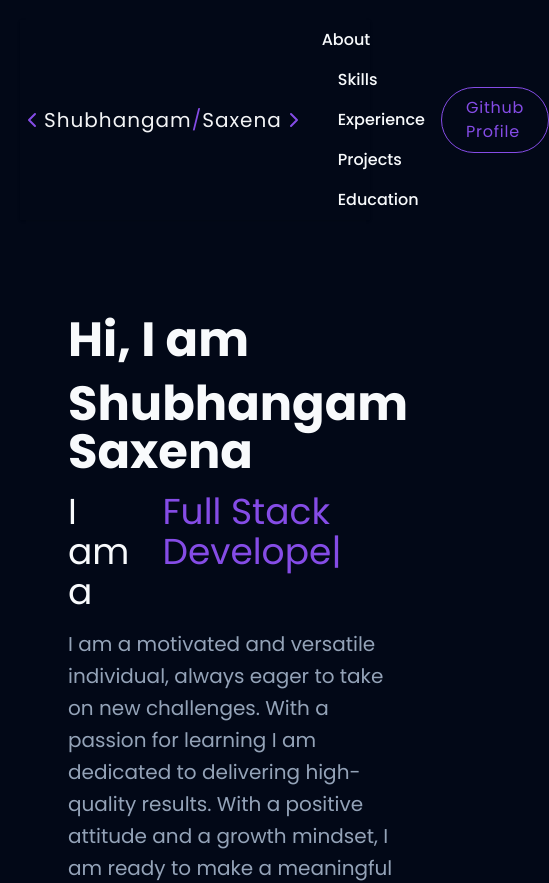
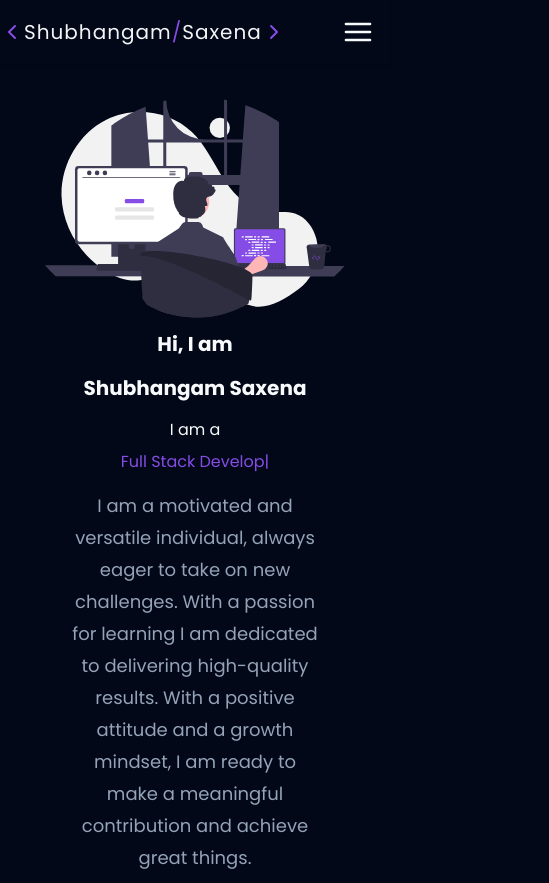
Before and after one commit to Shubhangam333/personal-portfolio, a Next.js app: page / in a window 390 px wide. Shown: the top 883 px of the page, 549 px wide, since content can reach past the window. Built offline with nearby package versions, Linux system fonts and the light colour scheme.

Commit message:
add responsiveness to website

```diff
--- a/src/app/page.tsx
+++ b/src/app/page.tsx
@@ -2,7 +2,7 @@ import About from "@/components/app/About";
 
 export default function Home() {
   return (
-    <main className="px-12">
+    <main className="px-12 mt-24">
       <About />
     </main>
   );
--- a/src/components/app/About.tsx
+++ b/src/components/app/About.tsx
@@ -5,14 +5,16 @@ import HeroSvg from "./svg/HeroSvg";
 
 export default function About() {
   return (
-    <section className="mt-24 flex justify-between items-center">
-      <div className="flex flex-col gap-4 items-start">
-        <hgroup className="font-bold text-5xl flex flex-col gap-4">
+    <section className="flex justify-between items-center lg:flex-row gap-4 flex-col-reverse ">
+      <div className="flex flex-col gap-4 lg:items-start items-center">
+        <hgroup className="font-bold lg:text-4xl xl:text-5xl   sm:text-3xl text-xl  flex flex-col gap-4 lg:items-start items-center">
           <h1>Hi, I am</h1>
-          <h1>Shubhangam Saxena</h1>
+          <h1 className="sm:block flex flex-col items-center w-full">
+            Shubhangam Saxena
+          </h1>
         </hgroup>
-        <h2 className="font-normal text-4xl flex gap-4">
-          I am a{" "}
+        <h2 className="font-normal lg:text-4xl md:text-2xl sm:text-xl text-md flex gap-2 sm:flex-row flex-col items-center">
+          I am a
           <span className="text-[#854CE6]">
             <ReactTyped
               strings={["Full Stack Developer"]}
@@ -21,18 +23,18 @@ export default function About() {
             />
           </span>
         </h2>
-        <p className="text-xl text-slate-400 max-w-[550px] leading-8">
+        <p className="lg:text-xl text-lg text-slate-400 max-w-[550px] leading-8 text-center lg:text-start">
           I am a motivated and versatile individual, always eager to take on new
           challenges. With a passion for learning I am dedicated to delivering
           high-quality results. With a positive attitude and a growth mindset, I
           am ready to make a meaningful contribution and achieve great things.
         </p>
 
-        <button className="mt-4 hover:scale-105 transition-all py-4 px-20 rounded-full font-medium text-xl bg-gradient-to-r from-[#CE00FF] to-[#854CE6]">
+        <button className="mt-4 hover:scale-105 transition-all py-4 sm:px-20 px-12 rounded-full font-medium sm:text-xl text-lg bg-gradient-to-r from-[#CE00FF] to-[#854CE6]">
           Check Resume
         </button>
       </div>
-      <div className="w-[500px] h-full">
+      <div className="md:w-[500px] sm:w-[400px] h-full w-[300px]">
         <HeroSvg />
       </div>
     </section>
--- a/src/components/app/Navbar.tsx
+++ b/src/components/app/Navbar.tsx
@@ -1,6 +1,9 @@
+"use client";
 import Link from "next/link";
 import { Button } from "@/components/ui/button";
-import { ChevronLeft, ChevronRight } from "lucide-react";
+import { AlignJustify, ChevronLeft, ChevronRight } from "lucide-react";
+import { useState } from "react";
+import { motion } from "framer-motion";
 
 interface navItem {
   href: string;
@@ -30,8 +33,9 @@ const navItems: navItem[] = [
   },
 ];
 export default function Navbar() {
+  const [mobNavActive, setMobNavActive] = useState<Boolean>(false);
   return (
-    <header className="flex items-center justify-between  shadow">
+    <header className="flex items-center justify-between z-[1200] bg-[#020817]  shadow py-2 h-16 fixed top-0 left-0 right-0">
       <Link
         className="text-xl tracking-wider text-gray-100 flex justify-center items-center"
         href="#"
@@ -40,11 +44,11 @@ export default function Navbar() {
         Shubhangam <span className="text-[#854CE6]"> /</span> Saxena
         <ChevronRight className="text-[#854CE6] font-bold" />
       </Link>
-      <nav className="space-x-4">
+      <nav className="lg:block hidden text-lg">
         {navItems.map((d, i) => (
           <Button
             variant="link"
-            className="hover:text-[#854CE6] transition-all duration-200  text-md"
+            className="hover:text-[#854CE6] text-nowrap transition-all duration-200  text-md"
             key={i}
           >
             <Link className="" href={d.href}>
@@ -54,11 +58,53 @@ export default function Navbar() {
         ))}
       </nav>
       <Link
-        className="text-md tracking-wider text-[#854CE6] border-[1px] border-[#854CE6]  hover:bg-[#854CE6] hover:text-gray-100 px-6 py-2 rounded-full transition-all duration-300"
+        className="text-md text-nowrap tracking-wider text-[#854CE6] border-[1px] border-[#854CE6]  hover:bg-[#854CE6] hover:text-gray-100 px-6 py-2 rounded-full transition-all duration-300 lg:block hidden"
         href="#"
       >
         <span>Github Profile</span>
       </Link>
+
+      <Button
+        variant="link"
+        onClick={() => setMobNavActive(!mobNavActive)}
+        className="hover:text-[#854CE6] lg:hidden text-nowrap transition-all duration-200  "
+      >
+        <AlignJustify size={32} />
+      </Button>
+      {mobNavActive && <MobileNav />}
     </header>
   );
 }
+
+function MobileNav() {
+  return (
+    <motion.nav
+      initial={{ opacity: 0, y: "-100%" }}
+      animate={{ opacity: 1, y: 0 }}
+      exit={{ opacity: 0, y: "-100%" }}
+      transition={{ duration: 0.5, ease: "easeInOut" }}
+      className="fixed left-0 right-0 top-14 bg-[#13131F] z-[1000] py-4 lg:hidden"
+    >
+      <section className=" flex flex-col gap-2 ">
+        {navItems.map((d, i) => (
+          <Button
+            variant="link"
+            className="hover:text-[#854CE6] text-nowrap transition-all duration-200  text-md"
+            key={i}
+          >
+            <Link className="" href={d.href}>
+              {d.name}
+            </Link>
+          </Button>
+        ))}
+
+        <Link
+          className="text-md text-nowrap self-center tracking-wider text-[#854CE6] border-[1px] border-[#854CE6]  hover:bg-[#854CE6] hover:text-gray-100 px-6 py-2 rounded-full transition-all duration-300"
+          href="#"
+        >
+          <span>Github Profile</span>
+        </Link>
+      </section>
+    </motion.nav>
+  );
+}
```
